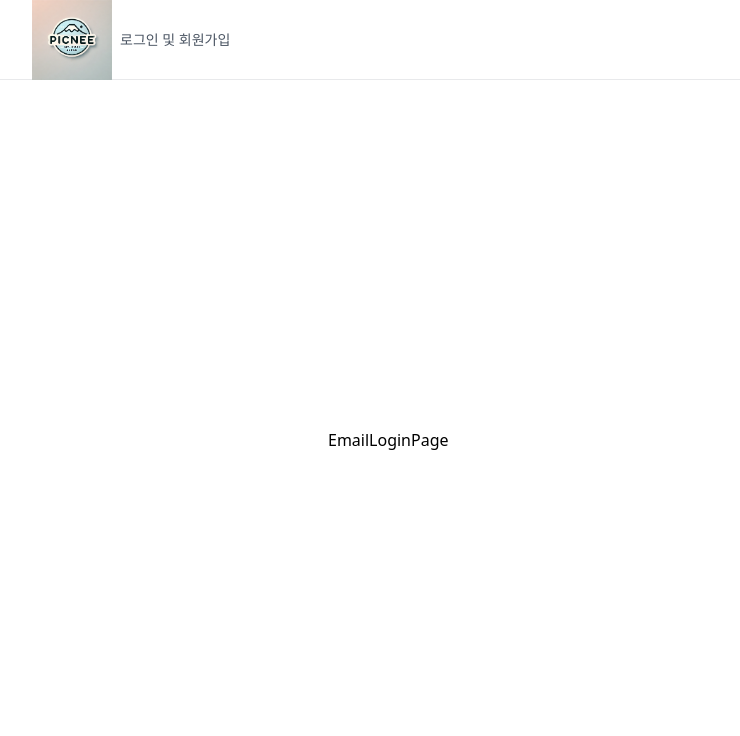
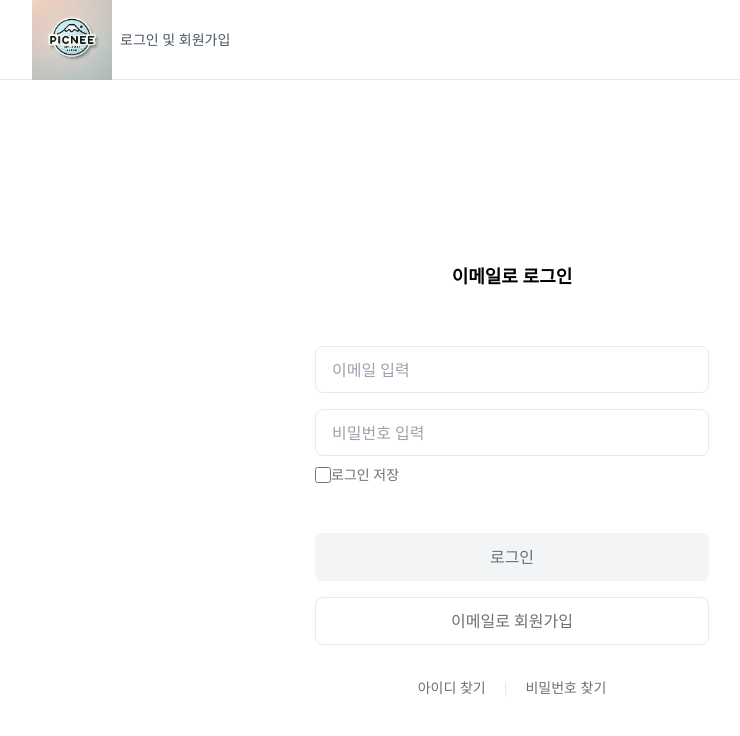
Before and after one commit to picnee/picnee_frontend, a Next.js app: page /login/email in a window 1280 px wide. Shown: the top 736 px of the page, without its empty margins (128-868 px from the left). Built offline with nearby package versions, Linux system fonts and the light colour scheme.

Commit message:
feat: Add login Page

```diff
--- a/src/app/(auth)/layout.tsx
+++ b/src/app/(auth)/layout.tsx
@@ -34,7 +34,7 @@ export default function AuthLayout({
 
         {/* Content */}
         <main className="w-full min-h-[calc(100vh-80px)] flex flex-col items-center justify-center bg-white">
-          <div className="w-full max-w-[400px] px-4">
+          <div className="w-full  px-4">
             {children}
           </div>
         </main>
--- a/src/app/(auth)/login/email/page.tsx
+++ b/src/app/(auth)/login/email/page.tsx
@@ -1,3 +1,144 @@
-export default function EmailLoginPage() {
-  return <div>EmailLoginPage</div>;
+'use client'
+
+import { useRouter } from "next/navigation";
+import { useForm } from "react-hook-form";
+import FormInput from "@/app/components/common/FormInput";
+import Cookies from 'js-cookie';
+import { fetchData } from "@/app/lib/axios";
+
+interface FieldValue {
+  email: string;
+  password: string;
+  remember?: boolean;
 }
+
+export default function LoginPage() {
+  const router = useRouter();
+  const {
+    register,
+    handleSubmit,
+    formState: { errors }
+  } = useForm<FieldValue>();
+
+  const loginEvent = async (data: FieldValue) => {
+    try {
+      const response = await fetchData('/users/login', {
+        method: 'POST',
+        data
+      });
+
+      console.log('로그인 응답:', response);
+
+      if (response.accessToken) {
+        Cookies.set('accessToken', response.accessToken, {
+          expires: 7, // 7일간 유지
+          secure: true, // HTTPS에서만 작동
+          sameSite: 'strict' // CSRF 방지
+        });
+
+        Cookies.set('refreshToken', response.refreshToken, {
+          expires: 30, // 30일간 유지
+          secure: true,
+          sameSite: 'strict'
+        });
+
+        console.log('로그인 성공, 홈으로 이동 시도');
+        router.push('/');
+      } else {
+        console.log('로그인 실패: 토큰이 없습니다');
+        alert('로그인에 실패했습니다.');
+      }
+    } catch (error) {
+      console.error('로그인 중 오류가 발생했습니다:', error);
+      alert('로그인 중 오류가 발생했습니다.');
+    }
+  }
+
+  return (
+    <main className="flex flex-col items-center justify-center min-h-screen bg-white px-4">
+      <div className="w-full max-w-[394px]">
+        <h1 className="text-center text-2xl font-bold mb-[56px]">
+          이메일로 로그인
+        </h1>
+
+        <form onSubmit={handleSubmit(loginEvent)} className="">
+
+          <FormInput
+            name="email"
+            placeholder="이메일 입력"
+            type="email"
+            register={register}
+
+            rules={{
+              required: "이메일은 필수입니다",
+              pattern: {
+                value: /^[A-Z0-9._%+-]+@[A-Z0-9.-]+\.[A-Z]{2,}$/i,
+                message: "올바른 이메일 형식이 아닙니다"
+              }
+            }}
+            error={errors.email}
+          />
+          <div className="mb-4"></div>
+          <FormInput
+            name="password"
+            placeholder="비밀번호 입력"
+            type="password"
+            register={register}
+            rules={{
+              required: "비밀번호는 필수입니다",
+              minLength: {
+                value: 8,
+                message: "비밀번호는 최소 8자 이상이어야 합니다"
+              }
+            }}
+            error={errors.password}
+          />
+
+          {/* Remember Me */}
+          <div className="flex items-center mt-2">
+            <input
+              {...register("remember")}
+              type="checkbox"
+              id="remember"
+              className="w-4 h-4 border border-[#697175] rounded"
+            />
+            <label htmlFor="remember" className="text-sm text-[#697175]">
+              로그인 저장
+            </label>
+          </div>
+
+          {/* 버튼들을 감싸는 div 추가 */}
+          <div className="flex flex-col">
+            {/* Login Button */}
+            <button
+              type="submit"
+              className="w-full h-[48px] bg-[#F3F4F6] text-[#697175] rounded-lg mt-12"
+            >
+              로그인
+            </button>
+
+            {/* Sign Up Link */}
+            <button
+              type="button"
+              onClick={() => router.push('/sign')}
+              className="w-full h-[48px] border border-[#E8E9EB] text-[#697175] rounded-lg mt-4"
+            >
+              이메일로 회원가입
+            </button>
+          </div>
+
+          {/* Find ID/PW Links */}
+          <div className="flex justify-center gap-4 text-sm text-[#697175] mt-8">
+            <button type="button" className="hover:underline">
+              아이디 찾기
+            </button>
+            <span className="text-[#E8E9EB]">|</span>
+            <button type="button" className="hover:underline">
+              비밀번호 찾기
+            </button>
+          </div>
+        </form>
+      </div>
+    </main>
+  );
+}
--- a/src/app/(auth)/login/page.tsx
+++ b/src/app/(auth)/login/page.tsx
@@ -1,22 +1,27 @@
 'use client'
 import Image from "next/image";
+import { useRouter } from "next/navigation";
 import React from 'react';
 
 export default function LoginPage() {
+  const router = useRouter();
 
   const goLoginPage = (provider: string) => {
     window.open(`http://ec2-43-201-110-116.ap-northeast-2.compute.amazonaws.com:8080/oauth2/authorization/${provider}`, '_self');
   }
 
   return (
+
     <main className="flex flex-col items-center px-4 mt-[60px]">
       <h1 className="text-center text-2xl font-bold mb-[56px]">
         일본 여행을 위한<br />
         리뷰 서비스, 피크니
       </h1>
 
+
+
       {/* Social Login Buttons */}
-      <div className="space-y-3 w-full max-w-[394px]">
+      <div className="space-y-3 w-full max-w-[384px]">
         <button
           onClick={() => goLoginPage('kakao')}
           className="w-full h-[48px] bg-[#FEE500] rounded-lg flex items-center justify-center gap-2"
@@ -42,11 +47,14 @@ export default function LoginPage() {
         </button>
 
         <button
+          onClick={() => router.push('/login/email')}
           className="w-full h-[48px] bg-white border border-[#E8E9EB] rounded-lg flex items-center justify-center gap-2"
         >
           <span className="text-[#191919]">이메일로 시작하기</span>
         </button>
       </div>
+
+
     </main>
   );
 }
--- /dev/null
+++ b/src/app/(auth)/login/signup/page.tsx
@@ -0,0 +1,5 @@
+export default function SignUpPage() {
+    return (
+        <div>sign up page</div>
+    )
+}
--- a/src/app/components/common/FormInput.tsx
+++ b/src/app/components/common/FormInput.tsx
@@ -30,7 +30,7 @@ export default function FormInput({
         {...register(name, rules)}
         type={type}
         placeholder={placeholder}
-        className="w-full h-[47px] px-4 border border-[#E8E9EB] rounded-lg focus:outline-none"
+        className=" w-full h-[47px] px-4 border border-[#E8E9EB] rounded-lg focus:outline-none"
       />
       {error && (
         <p className="text-red-500 text-xs">{error.message}</p>
```
